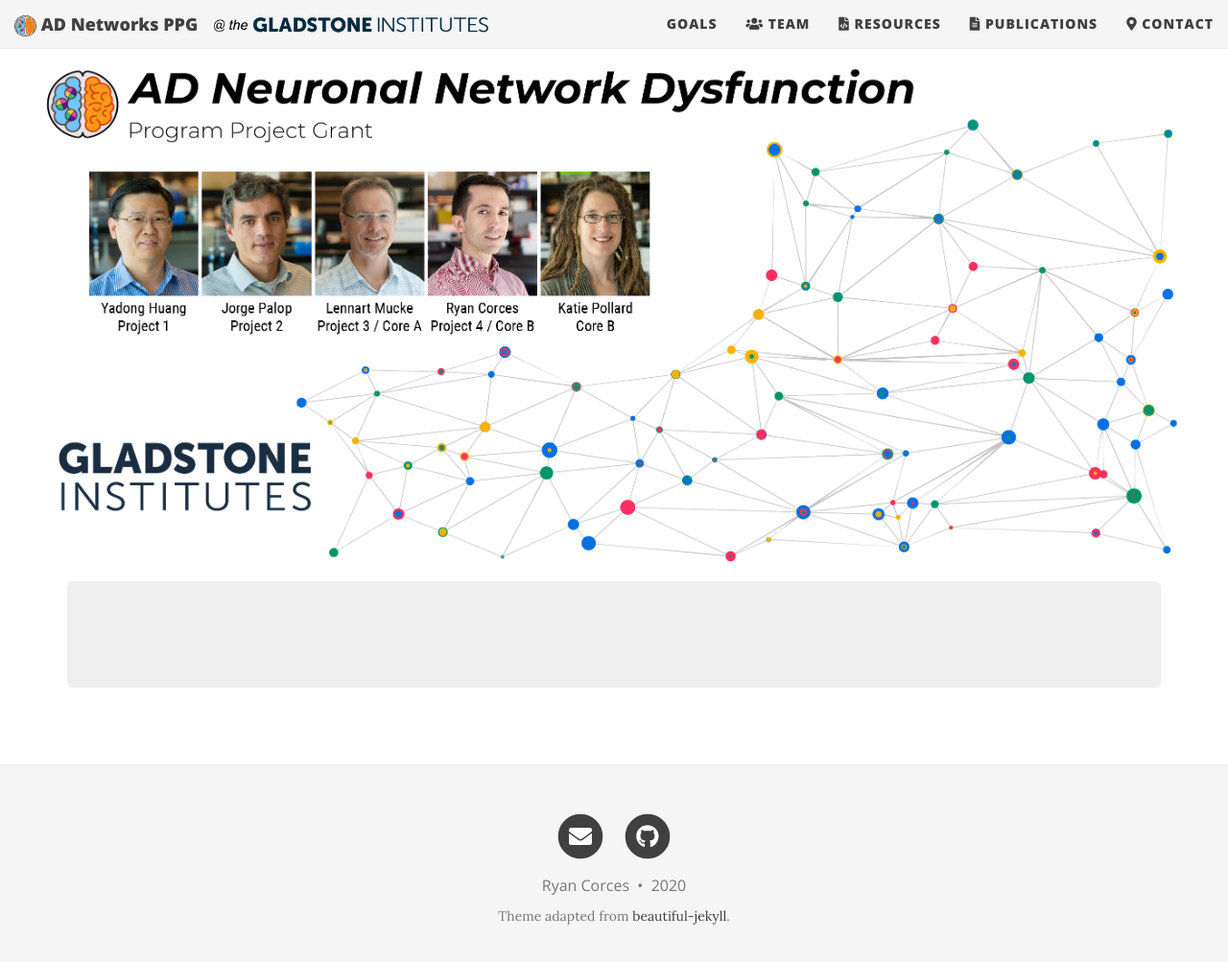
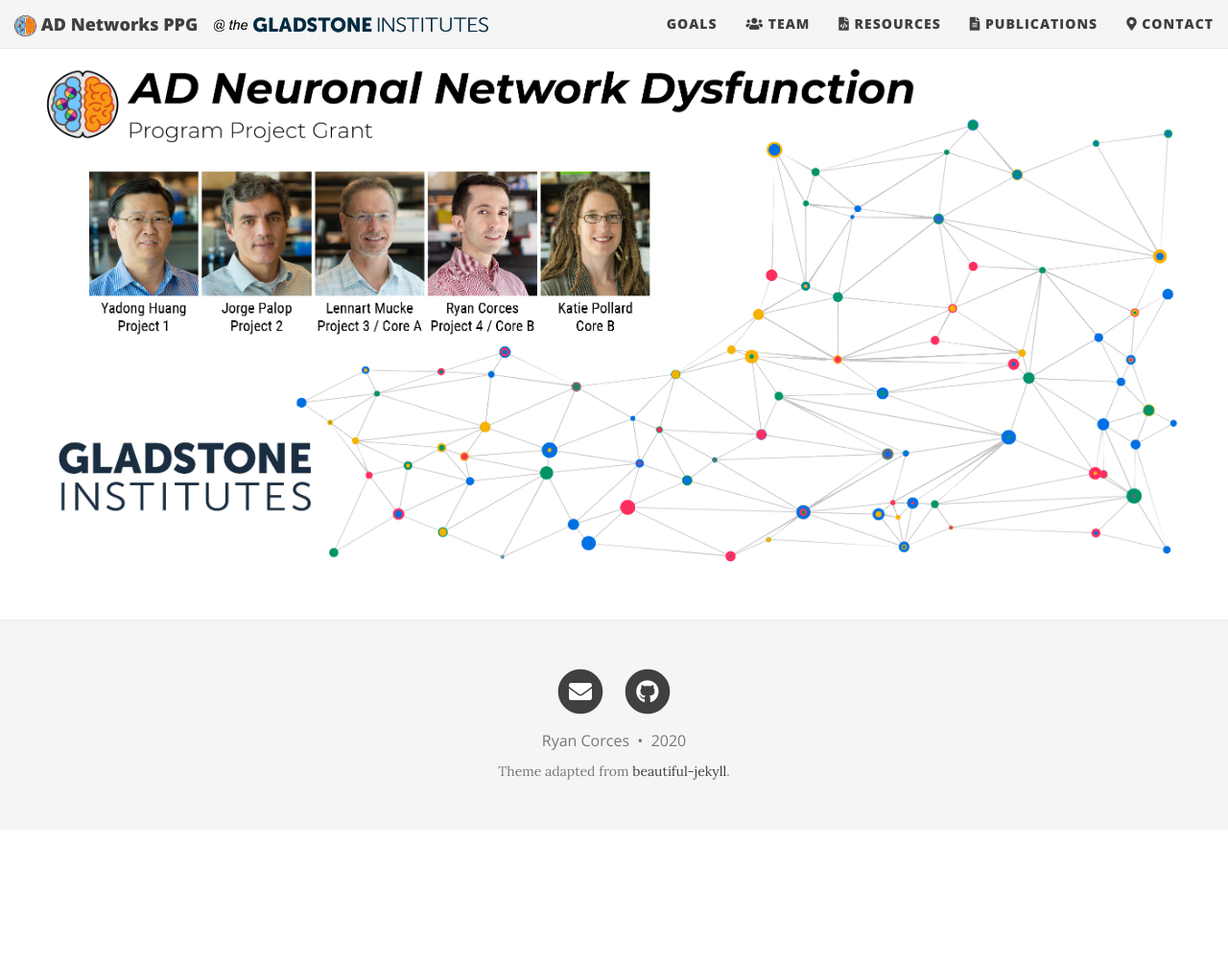
Before and after one commit to ADNetworksPPG/ADNetworksPPG, a Jekyll site: the page built from index.html, in a window 1280 px wide and 1016 px high. Shown: the top 1003 px of the window at 96% size. Built offline with Jekyll 4.4.1, drawn with Linux system fonts in a browser that asks for light colours; nearby versions of some CDN libraries; the list of posts is cut into pages by our own code.

```diff
--- a/index.html
+++ b/index.html
@@ -11,12 +11,3 @@ use-site-title: false
 </div>
 
 <div class = 'clear'></div>
-
-<div class="container">
-  <div class="jumbotron jumbotron-correct">
-      <p>
-      </p>
-      <p>
-      </p>
-  </div>
-</div>
```
Also changed, not shown: pages/Research.md (+2 -2 lines).
